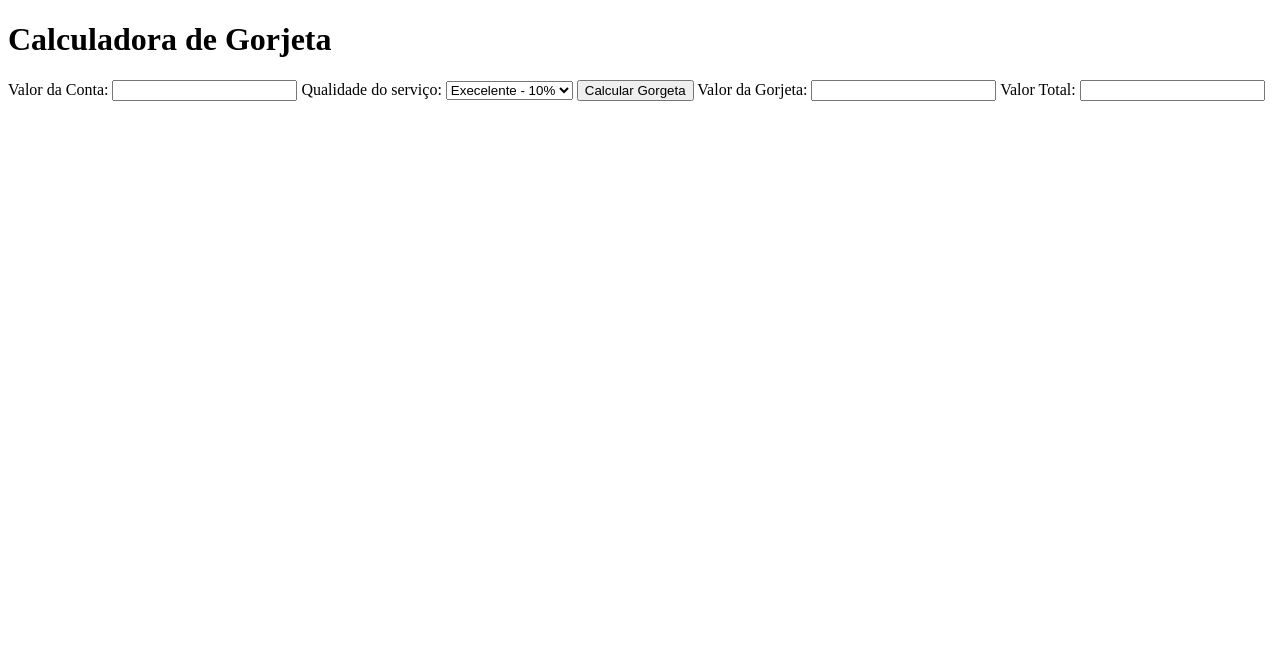
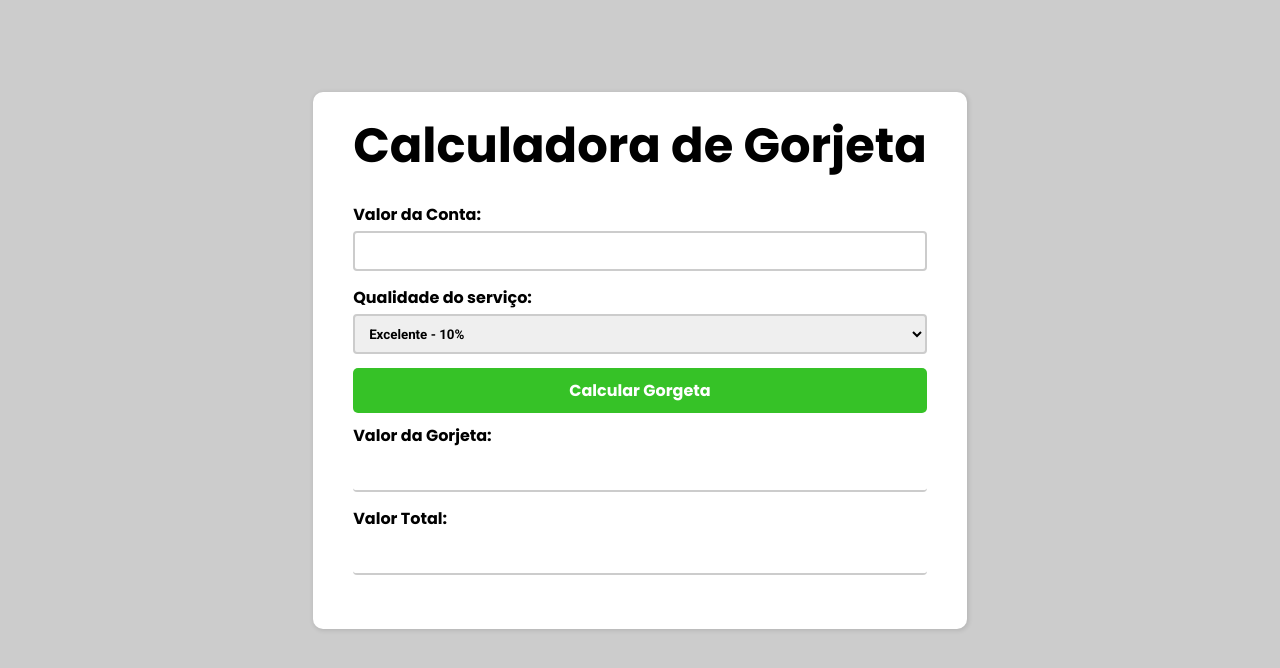
Before and after one commit to DorigonBruno/Calcular-Gorjeta, a plain HTML site: page index.html in a window 1280 px wide. Drawn offline with Linux system fonts and the light colour scheme.

Commit message:
add-estilos]

```diff
--- a/index.html
+++ b/index.html
@@ -3,6 +3,11 @@
 <head>
   <meta charset="UTF-8">
   <meta name="viewport" content="width=device-width, initial-scale=1.0">
+  <link rel="preconnect" href="https://fonts.googleapis.com">
+  <link rel="preconnect" href="https://fonts.gstatic.com" crossorigin>
+  <link
+    href="https://fonts.googleapis.com/css2?family=Poppins:wght@700&family=Roboto:ital,wght@0,700;1,400&display=swap"
+    rel="stylesheet">
   <link rel="stylesheet" href="./style.css">
   <title>Calcular Gorgeta</title>
 </head>
@@ -14,16 +19,16 @@
       <input type="number" name="conta" id="conta">
       <label for="">Qualidade do serviço: </label>
       <select name="opcoes" id="opcoes">
-        <option value="exc">Execelente - 10%</option>
+        <option value="exc">Excelente - 10%</option>
         <option value="oti">Òtimo - 8%</option>
         <option value="bom">Bom - 5%</option>
         <option value="ruim">Ruim - 3%</option>
       </select>
       <button>Calcular Gorgeta</button>
       <label for="valor-total">Valor da Gorjeta:</label>
-      <input type="text" name="valor-total" id="valor-total">
+      <input type="text" name="valor-total" id="valor-total" readonly>
       <label for="total">Valor Total:</label>
-      <input type="text" name="total" id="total">
+      <input type="text" name="total" id="total" readonly>
     </form>
   </div>
   <script src="./script.js"></script>
--- a/style.css
+++ b/style.css
@@ -0,0 +1,74 @@
+* {
+  margin: 0;
+  padding: 0;
+  box-sizing: border-box;
+}
+
+body {
+  background: #ccc;
+}
+
+.container {
+  display: flex;
+  justify-content: center;
+  align-items: center;
+  height: 90vh;
+  width: 100vw;
+}
+
+form {
+  display: flex;
+  flex-direction: column;
+  max-width: 800px;
+  background: #fff;
+  border-radius: 10px;
+  padding: 18px 40px 40px;
+  box-shadow: 1px 1px 4px 1px rgba(0, 0, 0, 0.1);
+}
+
+form h1 {
+  font-family: "Poppins", sans-serif;
+  font-weight: 700;
+  font-size: 3rem;
+  margin-bottom: 20px;
+}
+
+form label {
+  display: block;
+  font-family: "Poppins", sans-serif;
+  font-weight: 700;
+  font-size: 1rem;
+  margin-bottom: 4px;
+}
+
+form input,
+select {
+  margin-bottom: 14px;
+  height: 40px;
+  border: 2px solid #ccc;
+  border-radius: 4px;
+  padding: 10px;
+  font-family: "Roboto", sans-serif;
+  font-weight: 400;
+}
+
+#total,
+#valor-total {
+  border-top: none;
+  border-left: none;
+  border-right: none;
+  outline: 0;
+}
+
+button {
+  padding: 10px;
+  font-family: "Poppins", sans-serif;
+  font-weight: 700;
+  border: none;
+  background: #36c227;
+  color: #fff;
+  cursor: pointer;
+  margin-bottom: 10px;
+  border-radius: 5px;
+  font-size: 1rem;
+}
```
